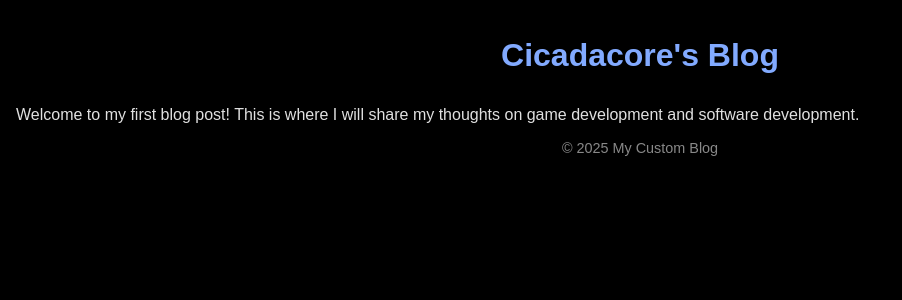
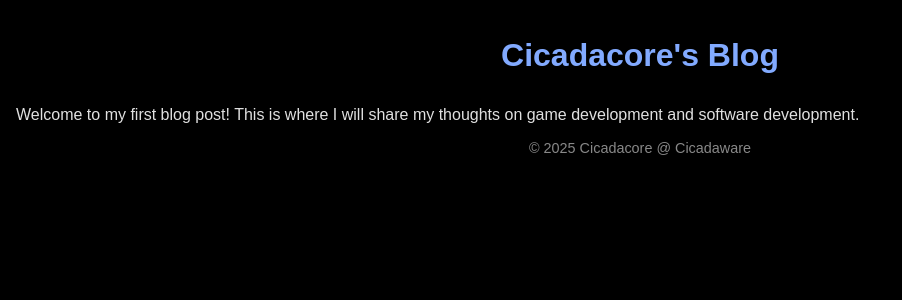
Before and after one commit to Cicadaware/cicadaware.github.io, a Jekyll site: the page built from _posts/2025-06-16-first-post.md, in a window 1280 px wide. Shown: the top 300 px of the page, without its empty margins (0-902 px from the left). Built offline with Jekyll 4.4.1, drawn with Linux system fonts in a browser that asks for light colours.

Commit message:
Updated a few things.

```diff
--- a/_layouts/default.html
+++ b/_layouts/default.html
@@ -16,7 +16,7 @@
   </main>
 
   <footer>
-    <p>© {{ site.time | date: "%Y" }} My Custom Blog</p>
+    <p>© {{ site.time | date: "%Y" }} Cicadacore @ Cicadaware</p>
   </footer>
 </body>
 </html>
--- a/_posts/2025-06-16-first-post.md
+++ b/_posts/2025-06-16-first-post.md
@@ -1,7 +1,7 @@
 ---
 layout: default
 title: "First Blog Post"
-date: 2025-06-16 15:10:00
+date: 2025-06-16 15:00:00
 ---
 
 Welcome to my first blog post! This is where I will share my thoughts on game development and software development.
```
